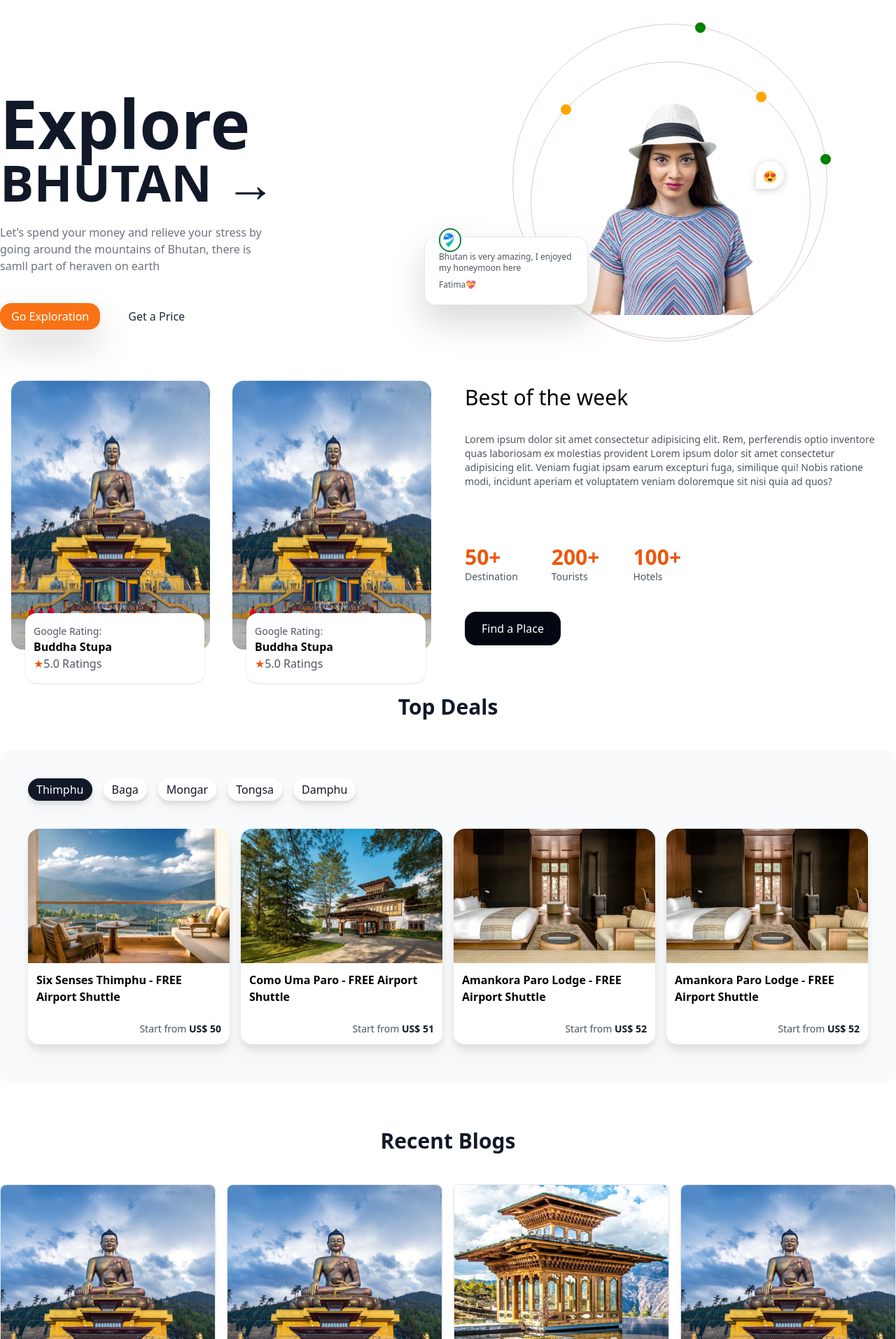
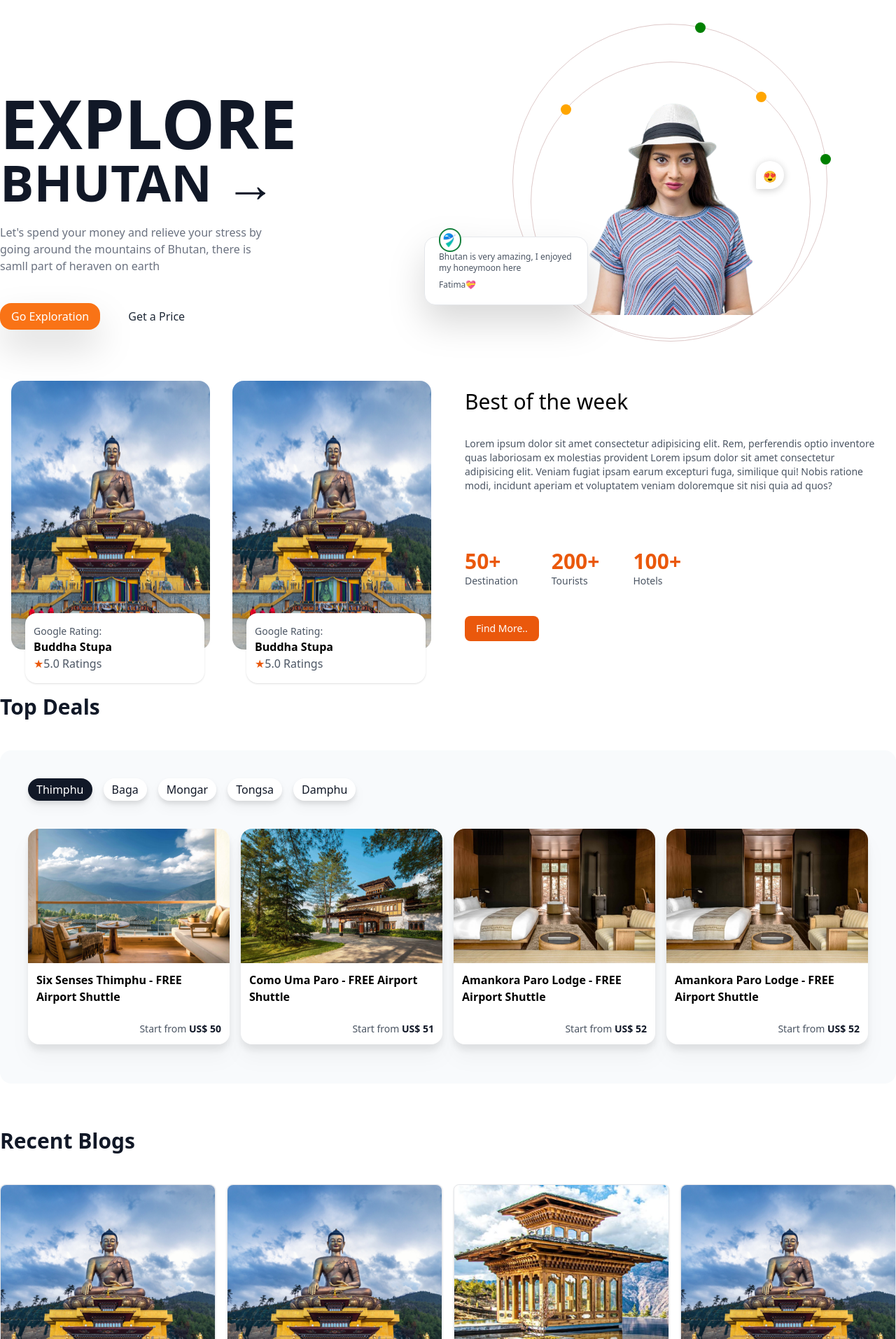
Before and after one commit to BijayChaudhari/little-bhutan, a Django app: page / in a window 1280 px wide. Shown: the part 73-1986 px from the top of the page at 70% size. Run offline with Django 5.2, Linux system fonts and the light colour scheme; some libraries are stand-ins or nearby versions.

Commit message:
drawwr edited

```diff
--- a/templates/header.html
+++ b/templates/header.html
@@ -46,11 +46,13 @@
   class="fixed top-0 left-0 z-40 h-screen p-4 overflow-y-auto transition-transform -translate-x-full bg-white w-80 dark:bg-gray-800"
   tabindex="-1" aria-labelledby="drawer-label">
   <h5 id="drawer-label" class="inline-flex items-center mb-4 text-base font-semibold text-gray-500 dark:text-gray-400">
-    <svg class="w-4 h-4 me-2.5" aria-hidden="true" xmlns="http://www.w3.org/2000/svg" fill="currentColor"
-      viewBox="0 0 20 20">
-      <path
-        d="M10 .5a9.5 9.5 0 1 0 9.5 9.5A9.51 9.51 0 0 0 10 .5ZM9.5 4a1.5 1.5 0 1 1 0 3 1.5 1.5 0 0 1 0-3ZM12 15H8a1 1 0 0 1 0-2h1v-3H8a1 1 0 0 1 0-2h2a1 1 0 0 1 1 1v4h1a1 1 0 0 1 0 2Z" />
-    </svg>Menu</h5>
+    Menu</h5>
+    <button type="button" data-drawer-hide="drawer-example" aria-controls="drawer-example" class="text-gray-400 bg-transparent hover:bg-gray-200 hover:text-gray-900 rounded-lg text-sm w-8 h-8 absolute top-2.5 end-2.5 flex items-center justify-center dark:hover:bg-gray-600 dark:hover:text-white" >
+      <svg class="w-3 h-3" aria-hidden="true" xmlns="http://www.w3.org/2000/svg" fill="none" viewBox="0 0 14 14">
+         <path stroke="currentColor" stroke-linecap="round" stroke-linejoin="round" stroke-width="2" d="m1 1 6 6m0 0 6 6M7 7l6-6M7 7l-6 6"/>
+      </svg>
+      <span class="sr-only">Close menu</span>
+   </button>
     <div class="py-4 overflow-y-auto">
       <ul class="space-y-2 font-medium">
          <li>
--- a/templates/index.html
+++ b/templates/index.html
@@ -8,7 +8,7 @@
     <div class="hero-text-part">
         <div class="hero-text-section">
             <h1 class="font-bold text-4xl sm:text-7xl text-gray-900 leading-snug">
-                <span class="text-5xl sm:text-8xl">Explore </span> <br />
+                <span class="text-5xl sm:text-8xl">EXPLORE</span> <br />
                 BHUTAN <span>&#8594;</span>
             </h1>
 
@@ -47,7 +47,7 @@
                         <img src="{% static "img/logo.png" %}" alt=""
                             class="max-w-8 mr-3 absolute bg-white border-2 border-green-700 rounded-full p-1 top-[-13px]">
                     </div>
-                    <div class="text-gray-600 text-xs w-48">
+                    <div class="text-gray-600 text-xs w-48 hidden sm:block">
                         <h1>Bhutan is very amazing, I enjoyed my honeymoon here</h1>
                         <p class="mt-2">Fatima💝</p>
                     </div>
@@ -61,15 +61,15 @@
 {% comment %} card section starts here {% endcomment %}
 <section class=" temple-cards container items-center lg:grid lg:grid-cols-2 mx-auto px-4 mt-20 gap-12">
     <div class="sm:grid sm:grid-cols-2 gap-8">
-        <div class="card-one rounded-2xl relative mb-16 sm:mb-0">
+        <div class="card-one rounded-2xl hidden sm:block relative mb-16 sm:mb-0">
             <img src="{% static "img/buddha.jpg" %}" alt="buddha" class="w-full h-96  rounded-2xl">
-            <div class="card-text bg-white py-4 pl-3 pr-32 absolute -bottom-12 left-5 rounded-2xl w-[90%] shadow">
+            <div class="card-text bg-white m-auto py-4 pl-3 pr-32 absolute -bottom-12 left-5 rounded-2xl w-[90%] shadow">
                 <p class="text-gray-600 text-sm">Google Rating:</p>
                 <h2 class="font-bold ">Buddha Stupa</h2>
                 <h2 class="text-gray-600 -mt-0"><span class=" text-orange-600">&#9733;</span>5.0 Ratings</h2>
             </div>
         </div>
-        <div class="card-two rounded-2xl relative mb-16 sm:mb-0"">
+        <div class="card-two rounded-2xl hidden sm:block relative mb-16 sm:mb-0"">
             <img src="{% static "img/buddha.jpg" %}" alt="buddha" class="w-full h-96  rounded-2xl">
             <div class="card-text bg-white py-4 pl-3 pr-32 absolute -bottom-12 left-5 rounded-2xl w-[90%] shadow">
                 <p class="text-gray-600 text-sm">Google Rating:</p>
@@ -78,8 +78,6 @@
             </div>
         </div>
     </div>
-
-
     <div class="best-of-week-card mt-16 md:mt-0 ">
         <h1 class="text-3xl">Best of the week</h1>
         <p class="text-gray-600 text-sm mt-8">Lorem ipsum dolor sit amet consectetur adipisicing elit. Rem, perferendis
@@ -100,16 +98,17 @@
                 <p class="text-sm text-gray-600">Hotels</p>
             </div>
         </div>
-        <div class="find-place bg-gray-950 text-white rounded-2xl px-6 py-3 max-w-fit mt-10">
-            Find a Place
-        </div>
+        <button type="button"
+        class="text-white bg-orange-600 hover:bg-blue-800 focus:ring-4 focus:outline-none focus:ring-blue-300 font-medium rounded-lg mt-10 text-sm px-4 py-2 text-center">
+        Find More..
+      </button>
     </div>
 </section>
 {% comment %} card section ends here {% endcomment %}
 
 {% comment %} freatured properties section strats here {% endcomment %}
 <section class="features container mx-auto mt-16 ">
-    <h1 class="font-bold text-3xl text-gray-900 my-11 text-center">Top Deals</h1>
+    <h1 class="font-bold text-3xl text-gray-900 my-11 text-left">Top Deals</h1>
     <div class="container mx-auto mt-5 pb-14 bg-slate-50 p-10 rounded-2xl">
     <div class="featured-cities flex flex-wrap gap-4 mb-10">
         <h1 class="text-white py-1 px-3 drop-shadow-lg rounded-2xl bg-gray-900">Thimphu</h1>
@@ -118,7 +117,7 @@
         <h1 class="text-gray-900 py-1 px-3 drop-shadow-lg bg-white rounded-2xl">Tongsa</h1>
         <h1 class="text-gray-900 py-1 px-3 drop-shadow-lg bg-white rounded-2xl">Damphu</h1>
     </div>
-    <div class="featured-hotels grid sm:grid-cols-4 mt-5 gap-4">
+    <div class="featured-hotels grid sm:grid-cols-2 md:grid-cols-3 lg:grid-cols-4 mt-5 gap-4">
         <div class="hotel bg-white drop-shadow-xl rounded-2xl  ">
             <img src="{% static "img/hotel1.jpg" %}" alt="hotel1" class="h-auto  rounded-t-2xl">
             <h1 class="font-bold p-3">Six Senses Thimphu - FREE Airport Shuttle
@@ -159,9 +158,9 @@
 
 {% comment %} featured post section strats here {% endcomment %}
 <section class="container mx-auto mt-16">
-    <h1 class="font-bold text-3xl text-gray-900 my-11 text-center">Recent Blogs</h1>
+    <h1 class="font-bold text-3xl text-gray-900 my-11 text-left">Recent Blogs</h1>
     <div class="sm:grid sm:grid-cols-3 lg:grid-cols-4 gap-4">
-        <div class="max-w-sm bg-white border border-gray-200 rounded-lg shadow dark:bg-gray-800 dark:border-gray-700">
+        <div class="mb-4 mx-auto max-w-sm bg-white border border-gray-200 rounded-lg shadow">
             <a href="#">
                 <img class="rounded-t-lg" src="{% static "img/buddha.jpg" %}" alt="" />
             </a>
@@ -178,7 +177,7 @@
                 </a>
             </div>
         </div>
-        <div class="max-w-sm bg-white border border-gray-200 rounded-lg shadow dark:bg-gray-800 dark:border-gray-700">
+        <div class="mb-4 mx-auto max-w-sm bg-white border border-gray-200 rounded-lg shadow ">
             <a href="#">
                 <img class="rounded-t-lg" src="{% static "img/buddha.jpg" %}" alt="" />
             </a>
@@ -196,7 +195,7 @@
             </div>
         </div>
 
-        <div class="max-w-sm bg-white border border-gray-200 rounded-lg shadow dark:bg-gray-800 dark:border-gray-700">
+        <div class="mb-4 mx-auto max-w-sm bg-white border border-gray-200 rounded-lg shadow">
             <a href="#">
                 <img class="rounded-t-lg" src="{% static "img/temple.png" %}" alt="" />
             </a>
@@ -214,7 +213,7 @@
             </div>
         </div>
 
-        <div class="max-w-sm bg-white border border-gray-200 rounded-lg shadow dark:bg-gray-800 dark:border-gray-700">
+        <div class="mb-4 mx-auto max-w-sm bg-white border border-gray-200 rounded-lg shadow ">
             <a href="#">
                 <img class="rounded-t-lg" src="{% static "img/buddha.jpg" %}" alt="" />
             </a>
```
